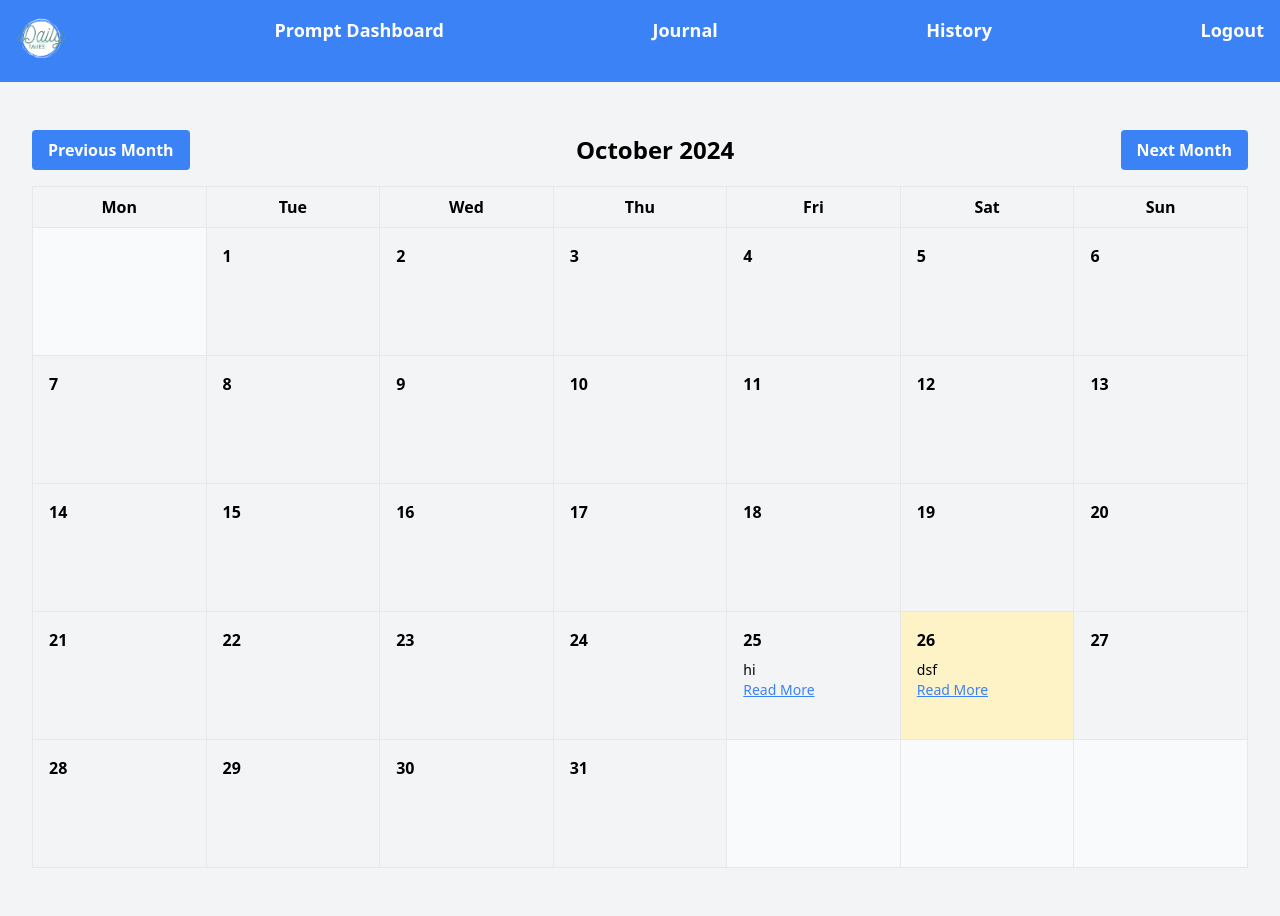
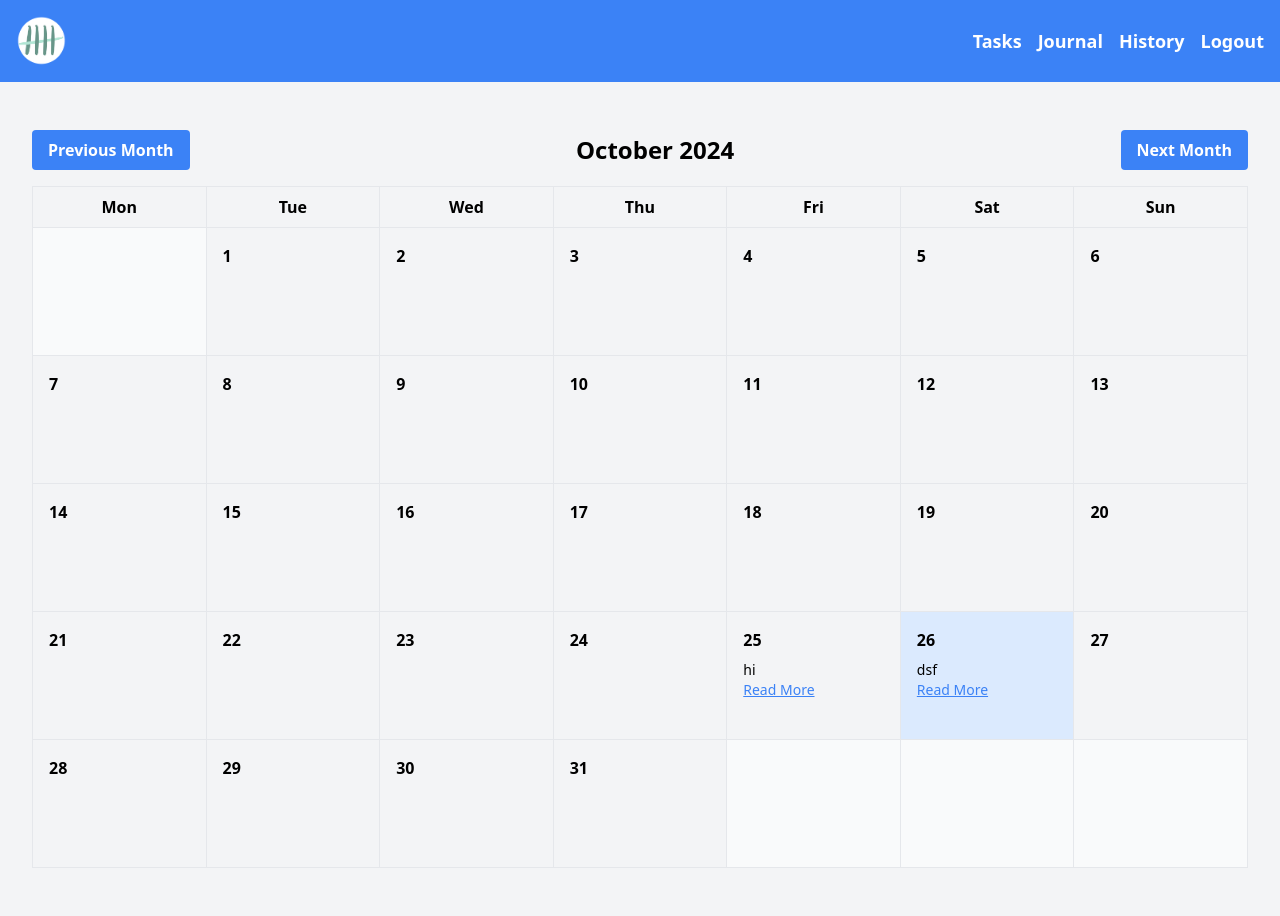
Before and after one commit to aishanibal/dailytallies, a Flask app: page /view_journal in a window 1280 px wide. Run offline with Flask 3, Linux system fonts and the light colour scheme; a user stored in the database is signed in; data comes from the database, SQL or seed files in the repository; both versions use the stored data as it was after the commit.

Commit message:
small updates :)

```diff
--- a/templates/base.html
+++ b/templates/base.html
@@ -10,12 +10,14 @@
 <body class="bg-gray-100 min-h-screen">
     <!-- Navigation Bar -->
     <nav class="bg-blue-500 p-4 text-white">
-        <div class="container mx-auto flex justify-between">
-            <img src="{{ url_for('static', filename='images/daily_logo.png') }}" height="50px" width="50px" alt="Daily Tallies Logo">
-            <a href="{{ url_for('dashboard') }}" class="text-lg font-bold">Prompt Dashboard</a>
-            <a href="{{ url_for('journal') }}" class="text-lg font-bold">Journal</a>
-            <a href="{{ url_for('view_journal') }}" class="text-lg font-bold">History</a>
-            <a href="{{ url_for('logout') }}" class="text-lg font-bold">Logout</a>
+        <div class="container mx-auto flex justify-between items-center">
+            <img src="{{ url_for('static', filename='images/daily_logo (2).png') }}" height="50px" width="50px" alt="Daily Tallies Logo">
+            <div class="flex space-x-4"> <!-- Flex container for links -->
+                <a href="{{ url_for('dashboard') }}" class="text-lg font-bold hover:text-blue-300">Tasks</a>
+                <a href="{{ url_for('journal') }}" class="text-lg font-bold hover:text-blue-300">Journal</a>
+                <a href="{{ url_for('view_journal') }}" class="text-lg font-bold hover:text-blue-300">History</a>
+                <a href="{{ url_for('logout') }}" class="text-lg font-bold hover:text-blue-300">Logout</a>
+            </div>
         </div>
     </nav>
 
--- a/templates/view_journal.html
+++ b/templates/view_journal.html
@@ -31,7 +31,7 @@
                 {% for day in week %}
                 {% if day != 0 %}
                 {% set date = '%04d-%02d-%02d'|format(year, month, day) %}
-                <td class="border p-4 h-32 align-top  {% if date == current_date %}bg-yellow-100{% endif %}">
+                <td class="border p-4 h-32 align-top  {% if date == current_date %}bg-blue-100{% endif %}">
                     <div class="flex justify-between"> <span class="font-bold">{{ day }}</span> </div>
                     {% if date in response_data and response_data[date]['journal_entry'] %}
 
```
Also changed, not shown: daily_tallies.db, static/images/daily_logo (2).png (added).
